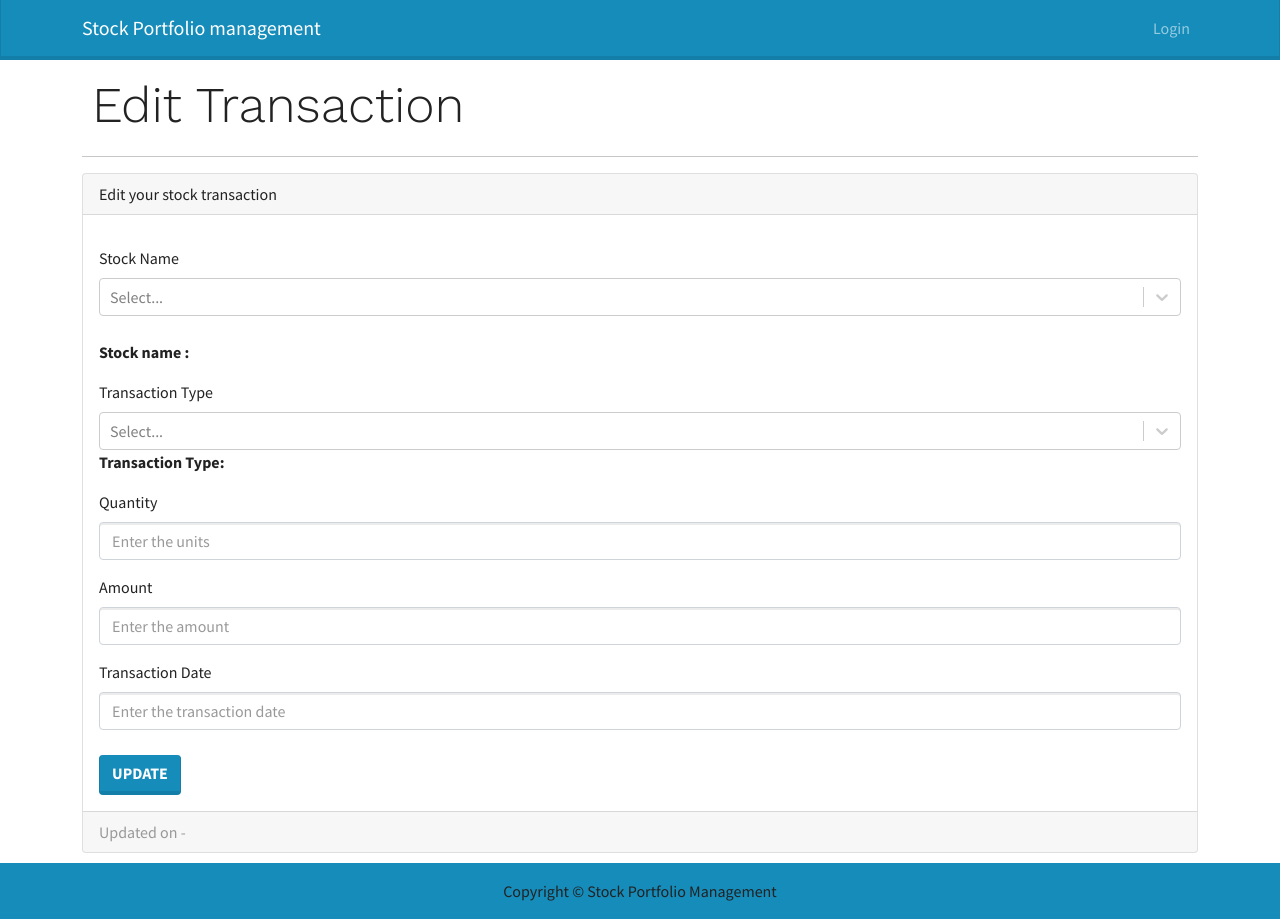
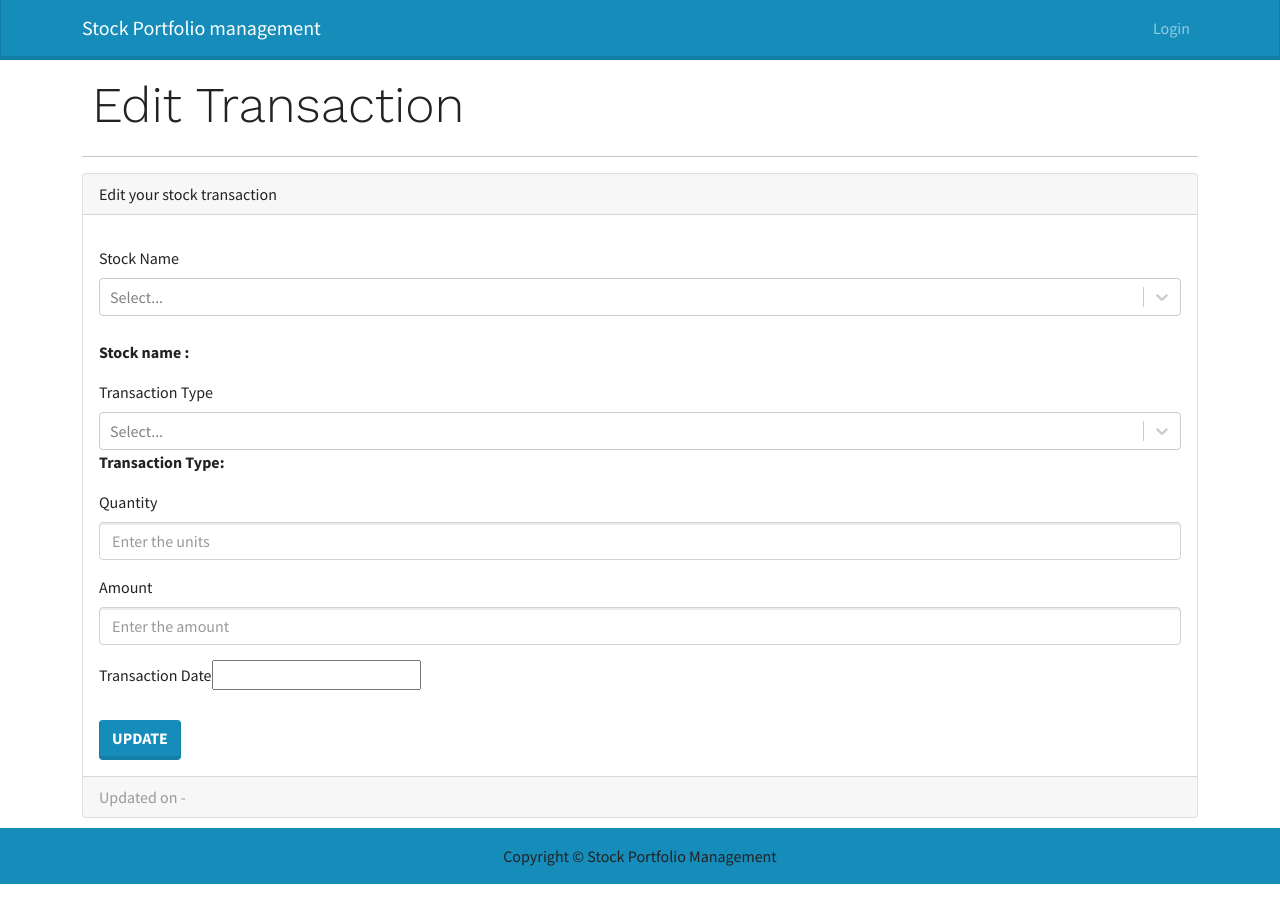
Before and after one commit to lisha149/Portfolio-Management, a React (Create React App) app in the folder frontend/: page /stock/1 in a window 1280 px wide. After the commit the page ends 884 px from the top, so only its background shows below. Built offline with nearby package versions, Linux system fonts and the light colour scheme; no server answers.

Commit message:
date picker implemented in transaction date

```diff
--- a/frontend/package.json
+++ b/frontend/package.json
@@ -16,6 +16,7 @@
     "formik": "^2.2.9",
     "react": "^18.1.0",
     "react-bootstrap": "^1.4.0",
+    "react-datepicker": "^4.8.0",
     "react-dom": "^18.1.0",
     "react-redux": "^8.0.2",
     "react-router-dom": "^5.2.0",
--- a/frontend/src/pages/CreateTransaction/CreateTransaction.js
+++ b/frontend/src/pages/CreateTransaction/CreateTransaction.js
@@ -8,13 +8,15 @@ import { useDispatch, useSelector } from "react-redux";
 import { createStockAction } from "../../actions/stockActions";
 import Select from "react-select";
 import data from "../../data/stockdata";
+import DatePicker from "react-datepicker";
+import "react-datepicker/dist/react-datepicker.css";
 import "./CreateTransaction.css";
 const CreateTransaction = () => {
   const [stockname, setStockname] = useState(null);
   const [transactiontype, setTransactiontype] = useState(null);
   const [quantity, setQuantity] = useState("");
   const [amount, setAmount] = useState("");
-  const [transactiondate, setTransactiondate] = useState("");
+  const [transactiondate, setTransactiondate] = useState(null);
 
   const dispatch = useDispatch();
 
@@ -29,6 +31,7 @@ const CreateTransaction = () => {
     setQuantity("");
     setAmount("");
   };
+
   const history = useHistory();
   const submitHandler = (e) => {
     e.preventDefault();
@@ -60,8 +63,8 @@ const CreateTransaction = () => {
     setTransactiontype(obj.value);
   };
   const transactionType = [
-    { value: "sell", label: "Sell" },
-    { value: "buy", label: "Buy" },
+    { value: "Sell", label: "Sell" },
+    { value: "Buy", label: "Buy" },
   ];
   return (
     <MainScreen title="Add a stock transaction">
@@ -83,12 +86,6 @@ const CreateTransaction = () => {
                 <br />
                 <b>Stock name :</b>
                 <pre>{JSON.stringify(stockname)}</pre>
-                {/* <Form.Control
-                  type="text"
-                  value={stockname}
-                  placeholder="Enter the stock name"
-                  onChange={(e) => setStockname(e.target.value)}
-                /> */}
               </Form.Group>
 
               <Form.Group controlId="content">
@@ -102,12 +99,6 @@ const CreateTransaction = () => {
                 />
                 <b>Transaction Type:</b>
                 <pre>{JSON.stringify(transactiontype)}</pre>
-                {/* <Form.Control
-                  type="text"
-                  value={transactiontype}
-                  placeholder="Enter the transaction type"
-                  onChange={(e) => setTransactiontype(e.target.value)}
-                /> */}
               </Form.Group>
 
               <Form.Group controlId="content">
@@ -117,6 +108,7 @@ const CreateTransaction = () => {
                   value={quantity}
                   placeholder="Enter the units"
                   onChange={(e) => setQuantity(e.target.value)}
+                  id="units"
                 />
               </Form.Group>
 
@@ -127,16 +119,24 @@ const CreateTransaction = () => {
                   value={amount}
                   placeholder="Enter the amount"
                   onChange={(e) => setAmount(e.target.value)}
+                  id="price"
                 />
               </Form.Group>
 
               <Form.Group controlId="content">
                 <Form.Label>Transaction Date</Form.Label>
-                <Form.Control
+                {/* <Form.Control
                   type="content"
                   value={transactiondate}
                   placeholder="Enter the transaction date"
                   onChange={(e) => setTransactiondate(e.target.value)}
+                /> */}
+                <DatePicker
+                  selected={transactiondate}
+                  onChange={(date) => setTransactiondate(date)}
+                  formatDate="dd/MM/yyyy"
+                  showYearDropdown
+                  scrollableMonthYearDropdown
                 />
               </Form.Group>
 
--- a/frontend/src/pages/LoginPage/LoginPage.js
+++ b/frontend/src/pages/LoginPage/LoginPage.js
@@ -1,4 +1,4 @@
-import React, { useEffect, useState } from "react";
+import React, { useEffect } from "react";
 import {
   Grid,
   Paper,
--- a/frontend/src/pages/UpdateTransaction/UpdateTransaction.js
+++ b/frontend/src/pages/UpdateTransaction/UpdateTransaction.js
@@ -10,6 +10,8 @@ import Loading from "../../components/Loading";
 import Select from "react-select";
 import data from "../../data/stockdata";
 import "./UpdateTransaction.css";
+import DatePicker from "react-datepicker";
+import "react-datepicker/dist/react-datepicker.css";
 
 const UpdateTransaction = ({ match }) => {
   const [stockname, setStockname] = useState();
@@ -31,7 +33,6 @@ const UpdateTransaction = ({ match }) => {
       setQuantity(data.quantity);
       setAmount(data.amount);
       setDate(data.updatedAt);
-      setTransactiondate(data.transactiondate);
     };
     fetching();
   }, [match.params.id, date]);
@@ -76,8 +77,8 @@ const UpdateTransaction = ({ match }) => {
     setTransactiontype(obj.value);
   };
   const transactionType = [
-    { value: "sell", label: "Sell" },
-    { value: "buy", label: "Buy" },
+    { value: "Sell", label: "Sell" },
+    { value: "Buy", label: "Buy" },
   ];
   return (
     <MainScreen title="Edit Transaction">
@@ -147,11 +148,12 @@ const UpdateTransaction = ({ match }) => {
 
               <Form.Group controlId="content">
                 <Form.Label>Transaction Date</Form.Label>
-                <Form.Control
-                  type="content"
-                  value={transactiondate}
-                  placeholder="Enter the transaction date"
-                  onChange={(e) => setTransactiondate(e.target.value)}
+                <DatePicker
+                  selected={transactiondate}
+                  onChange={(date) => setTransactiondate(date)}
+                  formatDate="dd/MM/yyyy"
+                  showYearDropdown
+                  scrollableMonthYearDropdown
                 />
               </Form.Group>
 
--- a/frontend/src/pages/ViewTransaction/ViewTransaction.js
+++ b/frontend/src/pages/ViewTransaction/ViewTransaction.js
@@ -12,6 +12,8 @@ const ViewTransaction = ({ search }) => {
   const stockList = useSelector((state) => state.stockList);
   const { loading, error, stocks } = stockList;
 
+  const stockCreate = useSelector((state) => state.stockCreate);
+  const { success: successCreate } = stockCreate;
   const userLogin = useSelector((state) => state.userLogin);
   const { userInfo } = userLogin;
 
@@ -21,7 +23,8 @@ const ViewTransaction = ({ search }) => {
     if (!userInfo) {
       history.push("/");
     }
-  }, [dispatch, userInfo, history]);
+  }, [dispatch, userInfo, history, successCreate]);
+
   return (
     <MainScreen title="Portfolio Transactions">
       <div className="viewTransaction">
@@ -40,10 +43,9 @@ const ViewTransaction = ({ search }) => {
                 <h5>{stock.stockname}</h5>
                 <p>
                   {stock.quantity} units at Rs {stock.amount}
-                  <h6>
-                    <i>Transaction Date: </i>
-                    {stock.transactiondate.substring(0, 10)}
-                  </h6>
+                  <h5 id="total"></h5>
+                  <i>Transaction Date:</i>
+                  {stock.transactiondate.substring(0, 10)}
                 </p>
               </Card.Body>
             ))}
```
Also changed, not shown: 1 other file (tests, documents, lock files or other folders).
